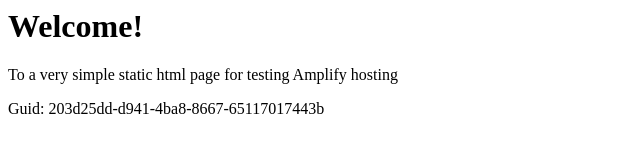
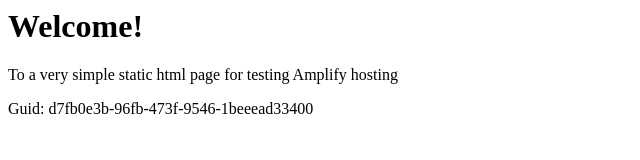
Before and after one commit to aws-aemilia-pdx/Github-PR-Commit-Integration-Test-DoNotTouch-GithubWebhookPreviewCanaryTest-v1-beta-us-west-2, a website: page src/index.html in a window 1280 px wide. Shown: the full height of the page, 0-640 px from the left. Drawn offline with Linux system fonts and the light colour scheme.

Commit message:
commit from integ tests

```diff
--- a/src/index.html
+++ b/src/index.html
@@ -12,6 +12,6 @@
 <body>
     <h1>Welcome!</h1>
     <p>To a very simple static html page for testing Amplify hosting</p>
-    <p>Guid: 203d25dd-d941-4ba8-8667-65117017443b</p></body>
+    <p>Guid: d7fb0e3b-96fb-473f-9546-1beeead33400</p></body>
 
 </html>
```
